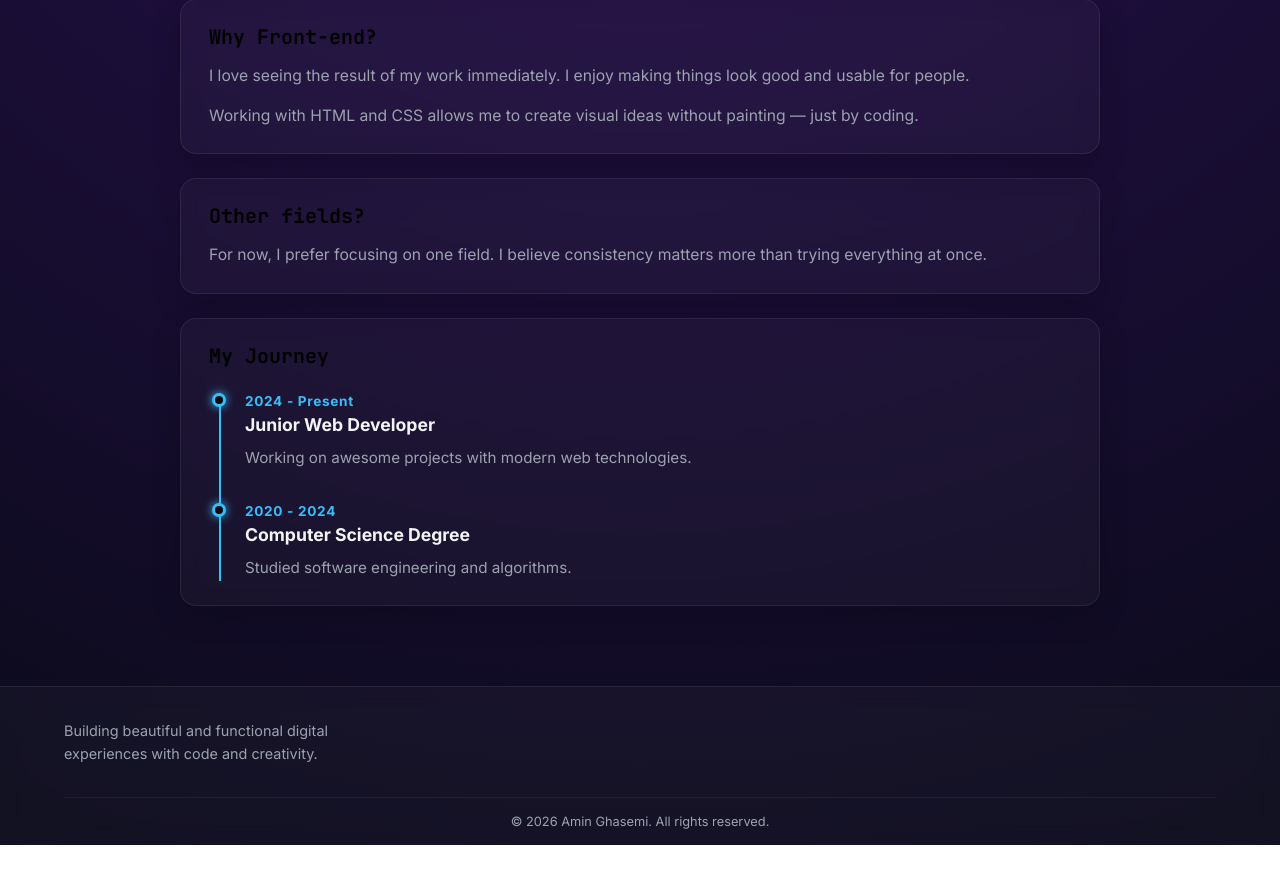
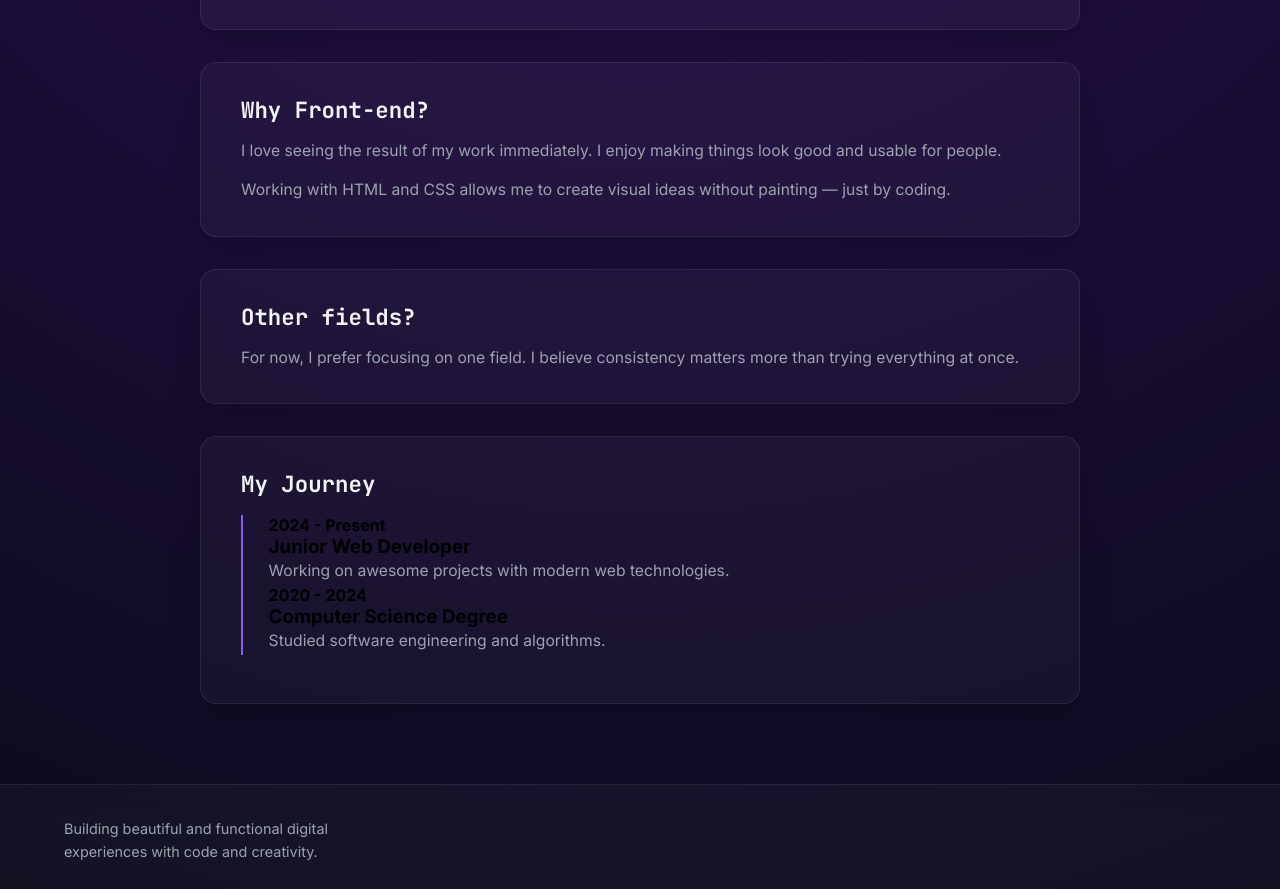
Before and after one commit to itsaminghasemi/Portfolio-by-Amin, a plain HTML site: page Who-Am-I-Page/Who-Am-I.html in a window 1280 px wide. Shown: the part 325-1214 px from the top of the page. Before the commit the page ends 1170 px from the top, so only its background shows below. Drawn offline with Linux system fonts and the light colour scheme.

Commit message:
update project + bug fix

```diff
--- a/Who-Am-I-Page/Who-Am-I-style.css
+++ b/Who-Am-I-Page/Who-Am-I-style.css
@@ -1,5 +1,7 @@
 :root {
   --radius-lg: 16px;
+  --who-accent: #8b5cf6;
+  --who-accent-glow: rgba(139, 92, 246, 0.35);
 }
 
 body {
@@ -47,14 +49,15 @@
 
 .flex-item:hover {
   transform: translateY(-5px);
-  box-shadow: 0 15px 35px rgba(56, 189, 248, 0.1);
-  border-color: rgba(56, 189, 248, 0.3);
+  box-shadow: 0 15px 35px var(--who-accent-glow);
+  border-color: rgba(139, 92, 246, 0.3);
 }
 
 .flex-item h2 {
   margin: 0 0 0.8rem;
   font-size: 1.25rem;
   font-family: 'JetBrains Mono', monospace;
+  color: var(--text-on-dark);
 }
 
 .flex-item p {
@@ -70,59 +73,92 @@
 
 .timeline {
   position: relative;
-  border-left: 2px solid var(--primary);
-  margin-left: 10px;
-  padding-left: 1.5rem;
-  margin-top: 1.5rem;
+  border-left: 2px solid var(--who-accent);
+  padding-left: 1.6rem;
+  margin: 1rem 0;
 }
 
-.timeline-item {
+.timeline li {
+  list-style: none;
+  margin-bottom: 1.2rem;
   position: relative;
-  margin-bottom: 2rem;
 }
 
-.timeline-item:last-child {
-  margin-bottom: 0;
+.timeline li::before {
+  content: '';
+  position: absolute;
+  left: -1.95rem;
+  top: 6px;
+  width: 10px;
+  height: 10px;
+  border-radius: 50%;
+  background: var(--who-accent);
+  box-shadow: 0 0 10px var(--who-accent-glow);
 }
 
-.timeline-dot {
-  position: absolute;
-  left: -33px;
-  top: 0;
-  width: 14px;
-  height: 14px;
-  background-color: var(--bg-dark);
-  border: 3px solid var(--primary);
-  border-radius: 50%;
-  box-shadow: 0 0 10px var(--primary);
+.timeline li strong {
+  display: block;
+  color: var(--text-on-dark);
+  font-size: 0.95rem;
+  margin-bottom: 0.2rem;
 }
 
-.timeline-item h4 {
-  margin: 0 0 5px;
-  font-size: 0.85rem;
-  color: var(--primary);
-  letter-spacing: 0.05em;
+.skills {
+  display: flex;
+  flex-wrap: wrap;
+  gap: 0.6rem;
+  margin-top: 0.5rem;
 }
 
-.timeline-item h3 {
-  margin: 0 0 10px;
-  font-size: 1.1rem;
-  color: var(--text-on-dark);
+.skill-badge {
+  background: rgba(139, 92, 246, 0.15);
+  color: #c4b5fd;
+  border: 1px solid rgba(139, 92, 246, 0.3);
+  padding: 0.4rem 0.8rem;
+  border-radius: 999px;
+  font-size: 0.85rem;
+  transition: all 0.3s ease;
 }
 
-.timeline-item p {
-  margin: 0;
-  font-size: 0.95rem;
+.skill-badge:hover {
+  background: rgba(139, 92, 246, 0.25);
+  border-color: var(--who-accent);
+  transform: translateY(-2px);
 }
 
-@media (max-width: 768px) {
+.fade-in-up {
+  opacity: 0;
+  transform: translateY(20px);
+  animation: fadeUp 0.6s ease forwards;
+}
+
+.delay-1 { animation-delay: 0.1s; }
+.delay-2 { animation-delay: 0.2s; }
+.delay-3 { animation-delay: 0.3s; }
+.delay-4 { animation-delay: 0.4s; }
+.delay-5 { animation-delay: 0.5s; }
+.delay-6 { animation-delay: 0.6s; }
+.delay-7 { animation-delay: 0.7s; }
+
+@keyframes fadeUp {
+  to {
+    opacity: 1;
+    transform: translateY(0);
+  }
+}
+
+/* Responsive */
+@media (min-width: 769px) {
   .flex-container {
-    margin-bottom: 1.5rem;
-    padding: 0 1rem;
+    padding: 0 2.5rem;
+    gap: 2rem;
   }
 
   .flex-item {
-    padding: 1.25rem;
+    padding: 2rem 2.5rem;
+  }
+
+  .flex-item h2 {
+    font-size: 1.4rem;
   }
 }
-}
--- a/global.css
+++ b/global.css
@@ -4,8 +4,10 @@
   --accent: #8b5cf6;
   --accent-soft: rgba(181, 14, 181, 0.12);
   --text-on-dark: #f3f4f6;
+  --text-light: #f3f4f6;
   --text-muted: #9ca3af;
   --bg-dark: #0a0a0f;
+  --bg-color: #0f0f13;
   --glass-bg: rgba(255, 255, 255, 0.03);
   --glass-border: rgba(255, 255, 255, 0.08);
 }
@@ -18,7 +20,7 @@
 }
 
 body {
-  padding-top: 70px;
+  padding-top: 110px;
 }
 
 ::-webkit-scrollbar {
@@ -357,13 +359,12 @@
 }
 
 .glass-footer {
-  margin-top: auto;
+  margin-top: 3rem;
   background: var(--glass-bg);
   backdrop-filter: blur(12px);
   -webkit-backdrop-filter: blur(12px);
   border-top: 1px solid var(--glass-border);
   padding: 2rem 5% 1rem;
-  margin-top: 3rem;
   color: var(--text-light);
 }
 
@@ -425,27 +426,7 @@
   }
 }
 
-::-webkit-scrollbar {
-  width: 10px;
-}
 
-::-webkit-scrollbar-track {
-  background: var(--bg-color, #0f0f13);
-}
-
-::-webkit-scrollbar-thumb {
-  background: #333;
-  border-radius: 5px;
-}
-
-::-webkit-scrollbar-thumb:hover {
-  background: var(--primary, #6366f1);
-}
-
-::selection {
-  background: var(--primary, #6366f1);
-  color: #fff;
-}
 
 [data-tooltip] {
   position: relative;
--- a/index-style.css
+++ b/index-style.css
@@ -1,7 +1,6 @@
 :root {
     --primary-glow: rgba(56, 189, 248, 0.4);
     --accent-glow: rgba(139, 92, 246, 0.4);
-    font-size: 24px;
 }
 
 body {
```
